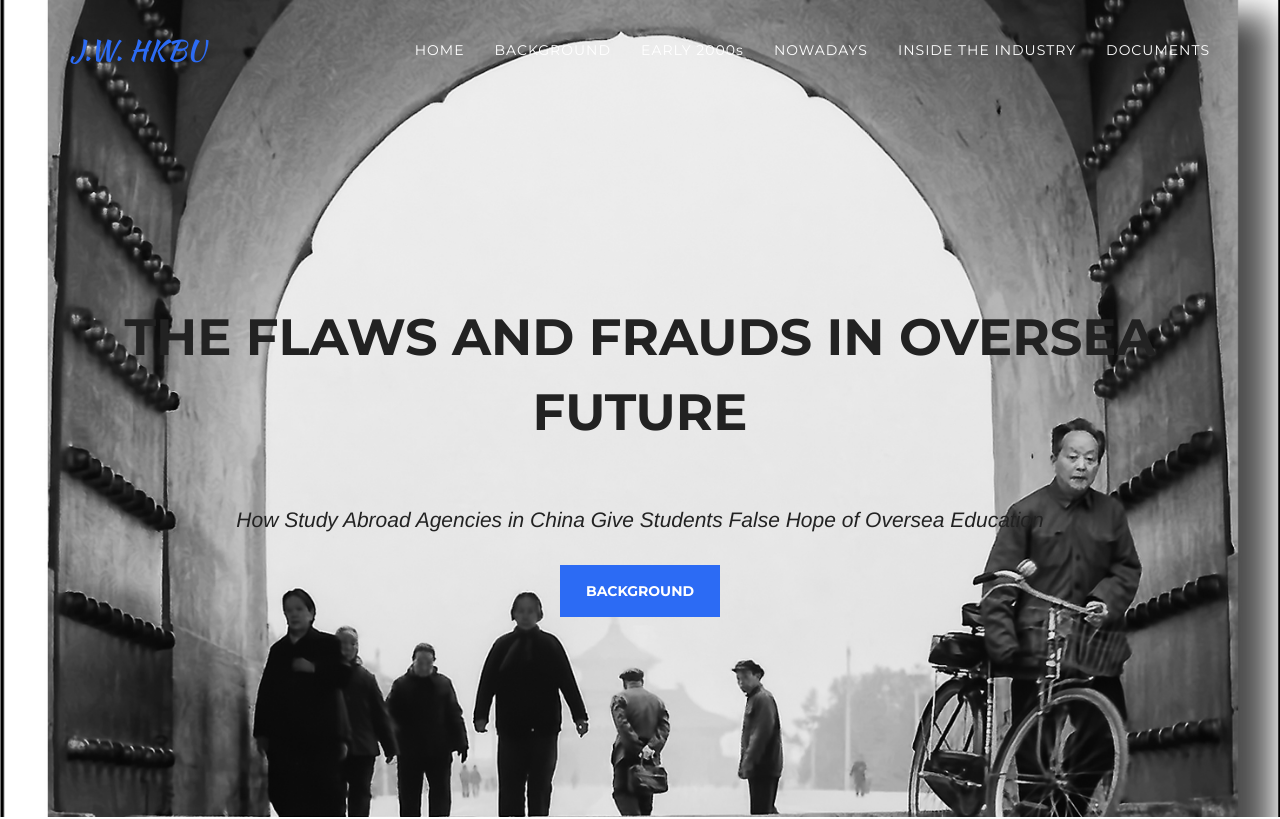
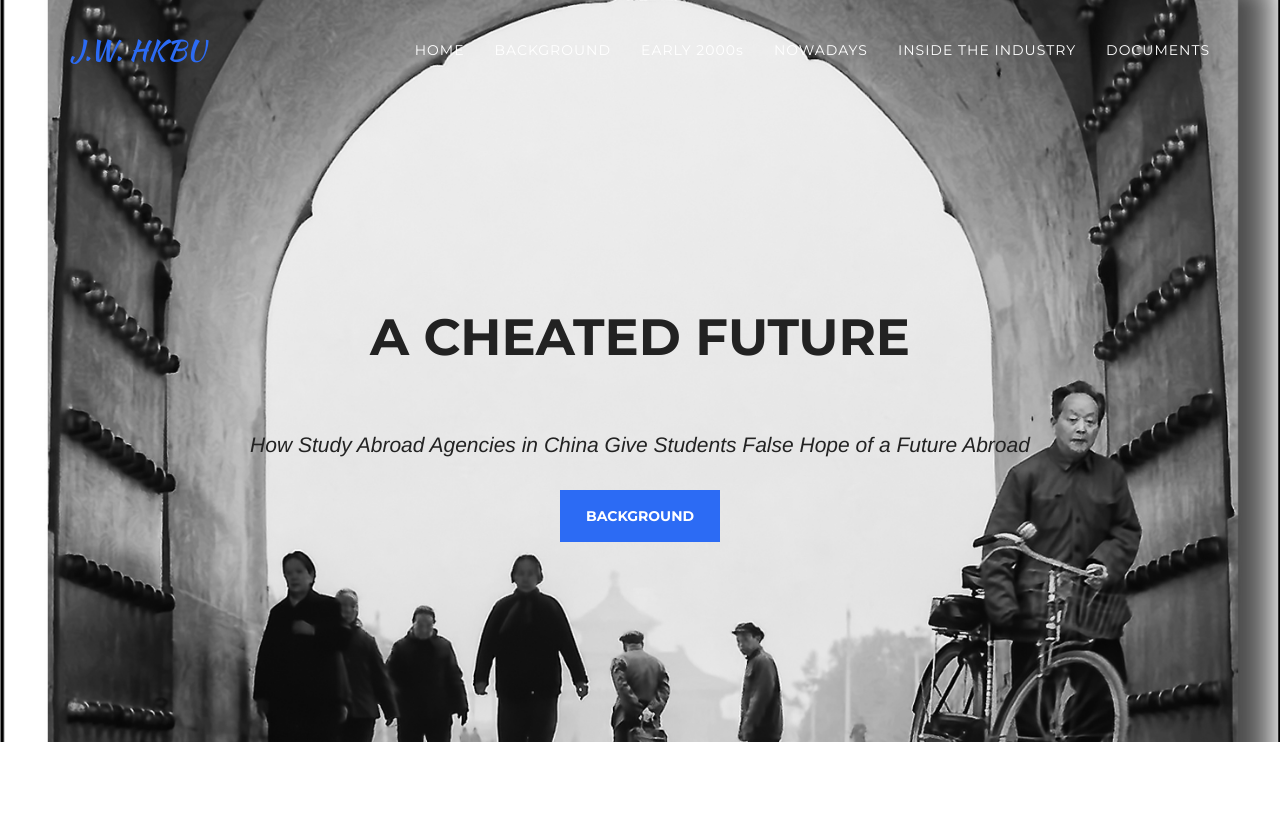
Before and after one commit to Julianna-Honpro/background, a website: page index.html in a window 1280 px wide. Shown: the top 819 px of the page. Drawn offline with nearby package versions, Linux system fonts and the light colour scheme; a web font is replaced by a local one.

Commit message:
main title changed

```diff
--- a/index.html
+++ b/index.html
@@ -81,8 +81,8 @@
     <header>
         <div class="container">
             <div class="intro-text">
-                <div class="intro-heading" style="color:#222222; font-size:51px;">The Flaws and Frauds in Oversea Future</div>
-                <div class="intro-lead-in" style="color:#222222; font-size:21px;">How Study Abroad Agencies in China Give Students False Hope of Oversea Education</div>
+                <div class="intro-heading" style="color:#222222; font-size:51px;">A cheated Future</div>
+                <div class="intro-lead-in" style="color:#222222; font-size:21px;">How Study Abroad Agencies in China Give Students False Hope of a Future Abroad</div>
                 <a href="#services" class="page-scroll btn btn-xl">Background</a>
             </div>
         </div>
```
